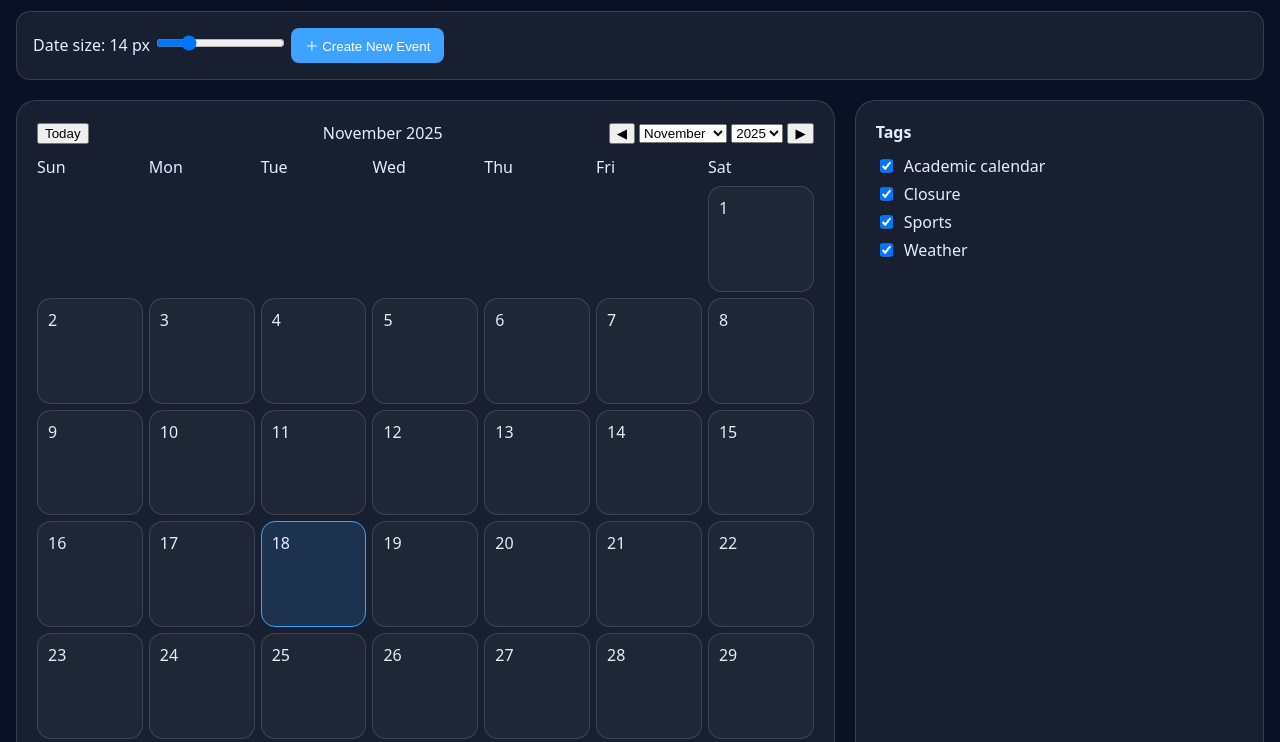
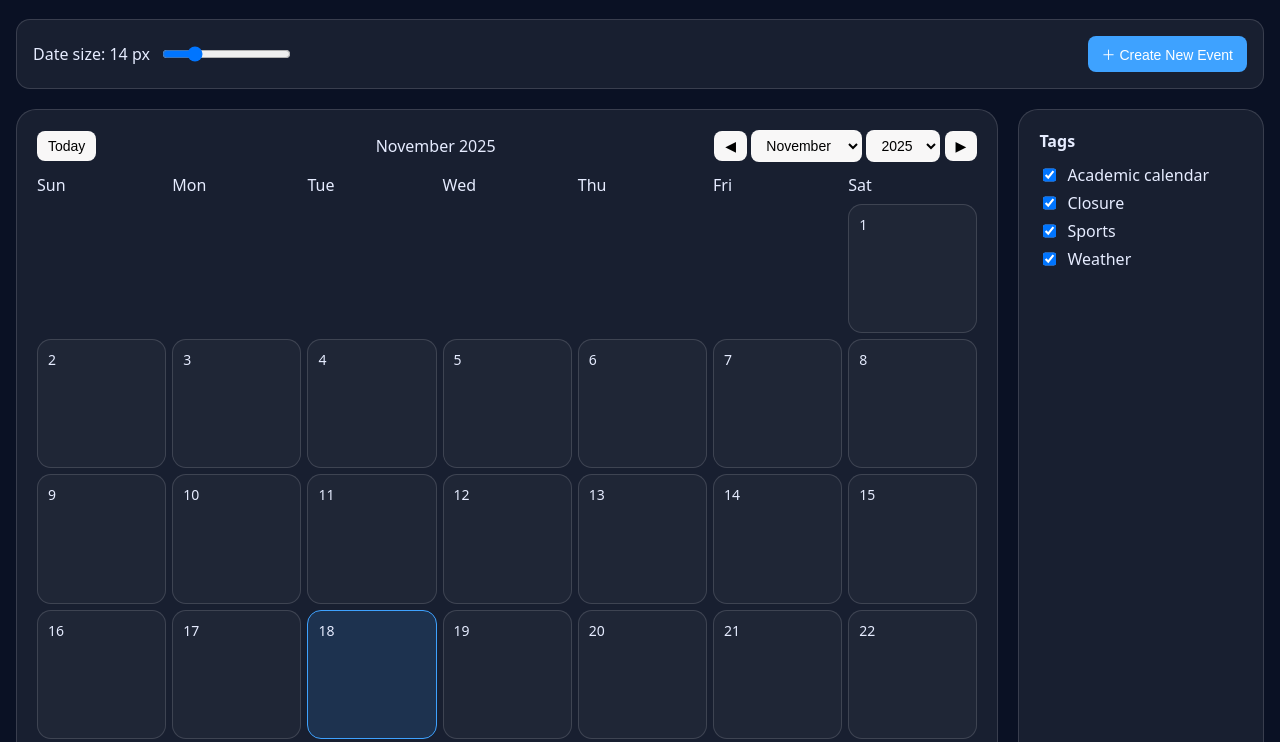
Before and after one commit to hty1206/LIS640_database, a plain HTML site: page docs/index.html in a window 1280 px wide. Shown: the part 52-794 px from the top of the page. Drawn offline with Linux system fonts and the light colour scheme.

Commit message:
website completed

```diff
--- a/docs/index.html
+++ b/docs/index.html
@@ -28,12 +28,11 @@
 
         <!-- Top control bar -->
         <div class="panel control-bar">
-        <div class="row gap" style="justify-content:flex-end; align-items:center;">
-
+          <!-- Date Size -->
+          <div class="date-size-wrap">
             <label class="inline">
               Date size:
-            <output id="dateSizeVal">14</output>
-            px
+              <output id="dateSizeVal">14</output> px
             </label>
 
             <input
@@ -44,11 +43,11 @@
               step="1"
               value="14"
             />
-
-          <!-- ⭐ Create Event Button -->
+          </div>
+          <!-- Create Event -->
           <button id="newEventBtn" class="add-event-btn">＋ Create New Event</button>
         </div>
-      </div>
+
 
         <!-- Two-column layout -->
         <div class="calendar-layout">
@@ -76,6 +75,7 @@
             </section>
 
             <footer class="foot">
+              <br>
               <div id="info">Selected Date: <span id="picked">—</span></div>
             </footer>
           </div>
--- a/docs/styles.css
+++ b/docs/styles.css
@@ -9,7 +9,6 @@
   --border:rgba(255,255,255,0.14);
   --ring:rgba(62,162,255,0.25);
   --card:rgba(255,255,255,0.06);
-  --date-size:14px;
 }
 
 html[data-theme="light"] {
@@ -65,7 +64,7 @@ body {
 /* Calendar Layout */
 .calendar-layout {
   display:grid;
-  grid-template-columns:2fr 1fr;
+  grid-template-columns:4fr 1fr;
   gap:20px;
   margin-top:20px;
 }
@@ -99,6 +98,7 @@ body {
   padding:10px;
   border:1px solid var(--border);
   background:rgba(255,255,255,0.03);
+  font-size: var(--date-size);
 }
 
 .cell:hover {
@@ -176,3 +176,50 @@ body {
   display: block;
   margin: 1.5rem auto;
 }
+
+/* Control Bar */
+.control-bar {
+  display: flex;
+  justify-content: space-between;
+  align-items: center;
+}
+
+.date-size-wrap {
+  display: flex;
+  align-items: center;
+  gap: 10px;
+}
+
+/* ----------------------------------------
+   Today / Prev / Next / Dark button
+---------------------------------------- */
+button {
+  background: rgb(248, 247, 247);
+  color: black;
+  border: 1px solid var(--border);
+  padding: 6px 10px;
+  border-radius: 8px;
+  cursor: pointer;
+  font-size: 14px;
+}
+
+button:hover {
+  border-color: var(--accent);
+  background: rgba(62,162,255,0.15);
+}
+
+/* ----------------------------------------
+   Select dropdown menu
+---------------------------------------- */
+select {
+  background: rgb(248, 247, 247);
+  color: black;
+  border: 1px solid var(--border);
+  padding: 6px 10px;
+  border-radius: 8px;
+  font-size: 14px;
+}
+
+select:hover {
+  border-color: var(--accent);
+}
```
Lines whose indentation alone changed are shown as unchanged.
